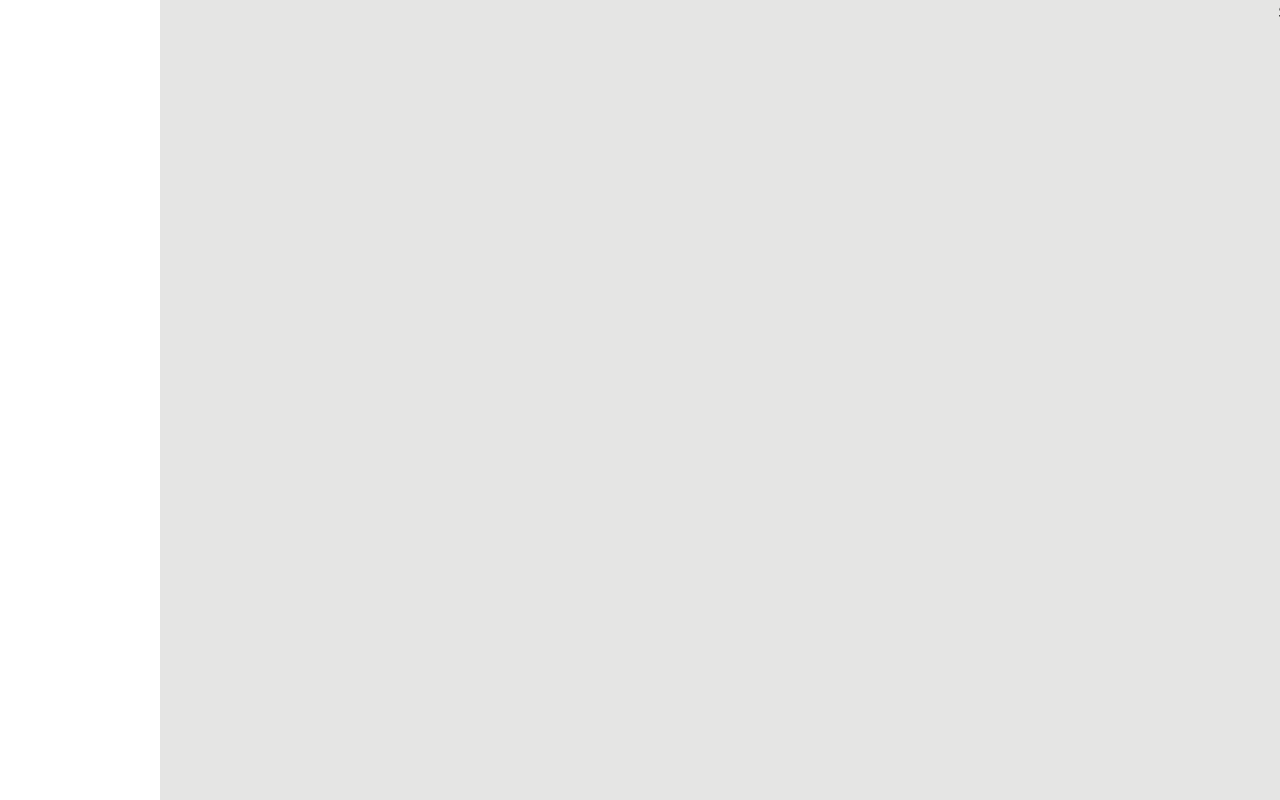
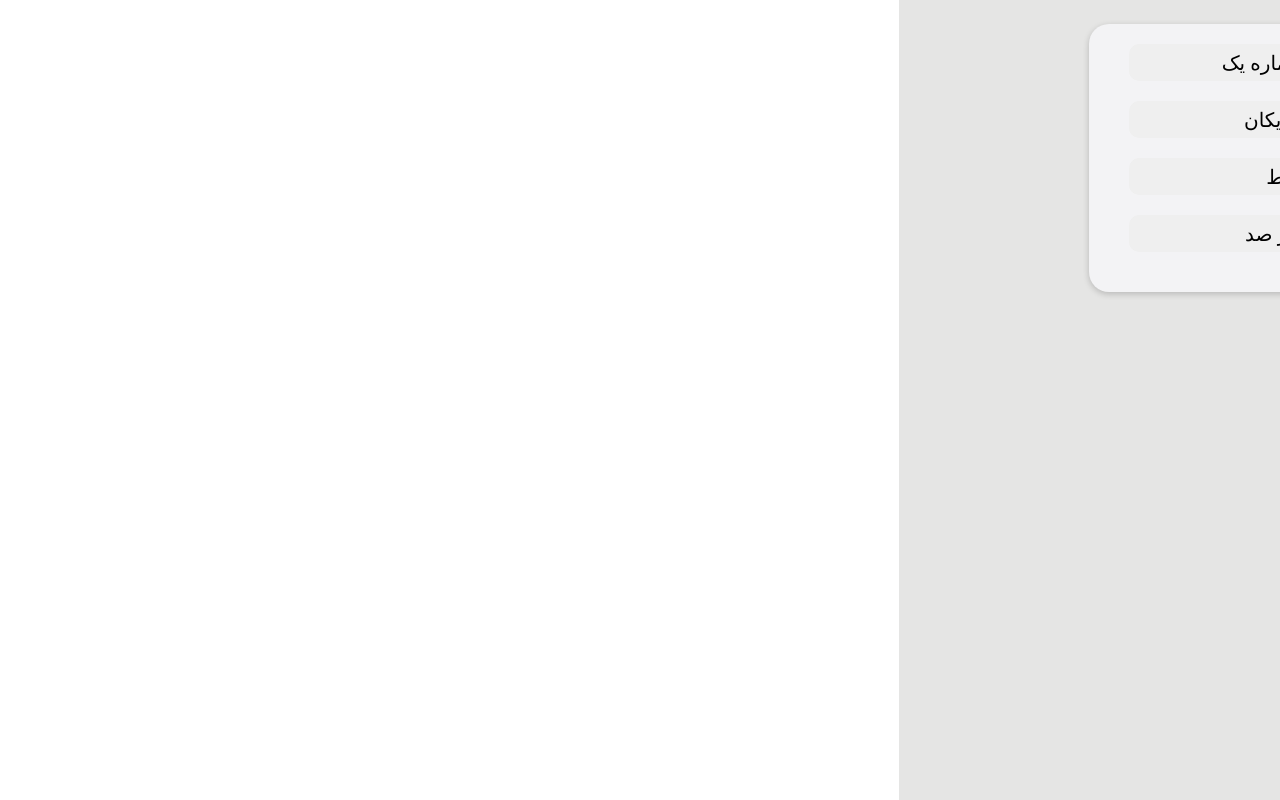
Before and after one commit to jedimahdi/i-shan, a Vue app: page /settings in a window 1280 px wide. Built offline with nearby package versions, Linux system fonts and the light colour scheme; what vue-apexcharts would draw is missing.

Commit message:
working on settings page

```diff
--- a/src/components/CustomSelect/CustomSelect.vue
+++ b/src/components/CustomSelect/CustomSelect.vue
@@ -1,30 +1,75 @@
 <template>
-  <div class="custom-select">
-    <select name="course" id="course-select">
+  <div
+    class="custom-select"
+    v-bind:class="{ center }"
+    v-bind:style="{ width: getWidth }"
+  >
+    <select
+      name="course"
+      id="course-select"
+      :style="{ paddingRight: getPadding, height: getHeight }"
+    >
       <slot></slot>
     </select>
-    <span class="lnr lnr-chevron-down-circle"></span>
+    <span
+      class="lnr lnr-chevron-down-circle"
+      :style="{ top: getIconPosition }"
+    ></span>
   </div>
 </template>
 
 <script>
 export default {
-  name: "CustomSelect"
+  name: "CustomSelect",
+  props: {
+    center: {
+      type: Boolean,
+      default: false
+    },
+    width: {
+      type: Number,
+      default: 200
+    },
+    height: {
+      type: Number,
+      default: 50
+    },
+    iconPosition: {
+      type: Number,
+      default: 3
+    }
+  },
+  computed: {
+    getWidth() {
+      return this.width + "px";
+    },
+    getHeight() {
+      return this.height + "px";
+    },
+    getIconPosition() {
+      return this.iconPosition + "px";
+    },
+    getPadding() {
+      const pad = this.width / 5;
+      return pad + "px";
+    }
+  }
 };
 </script>
 
 <style scoped>
 .custom-select {
   position: relative;
+}
+
+.center {
   margin: auto;
 }
 
 #course-select {
   border-radius: 10px;
   border: 0;
-  padding: 10px;
-  padding-right: 100px;
-  width: 400px;
+  width: 100%;
   height: 50px;
   -webkit-appearance: none;
   -moz-appearance: none;
@@ -40,7 +85,6 @@ export default {
   padding: 12px 8px;
   position: absolute;
   left: 10px;
-  top: 3px;
   z-index: 1;
   text-align: center;
   width: 10%;
--- /dev/null
+++ b/src/components/SettingsOption/SettingsOption.vue
@@ -0,0 +1,38 @@
+<template>
+  <div class="option">
+    <label><slot></slot></label>
+    <CustomSelect
+      v-bind:width="250"
+      v-bind:height="37"
+      v-bind:icon-position="-3"
+      class="option-select"
+    >
+      <slot name="options"></slot>
+    </CustomSelect>
+  </div>
+</template>
+
+<script>
+import CustomSelect from "../CustomSelect/CustomSelect";
+export default {
+  name: "Option",
+  components: {
+    CustomSelect
+  }
+};
+</script>
+
+<style scoped>
+.option {
+  display: flex;
+  justify-content: space-between;
+  margin-bottom: 20px;
+}
+
+.option label {
+  font-size: 24px;
+}
+
+.option-select {
+}
+</style>
--- a/src/views/Marks.vue
+++ b/src/views/Marks.vue
@@ -2,7 +2,7 @@
   <div class="marks">
     <Box class="select-course">
       <label class="box-title">انتخاب دوره</label>
-      <CustomSelect>
+      <CustomSelect v-bind:center="true" v-bind:width="400">
         <option value="">یک دوره را انتخاب کنید</option>
         <option value="">دوره انیمیشن سینمایی</option>
       </CustomSelect>
--- a/src/views/Settings.vue
+++ b/src/views/Settings.vue
@@ -1,13 +1,53 @@
 <template>
   <div class="settings">
-    Settings
+    <div class="setting-group">
+      <h4>تنظیمات ضاهر</h4>
+      <Box>
+        <SettingsOption>
+          رنگ بندی
+          <template v-slot:options>
+            <option value="">تم شماره یک</option>
+          </template>
+        </SettingsOption>
+        <SettingsOption>
+          فونت
+          <template v-slot:options>
+            <option value="">ایران یکان</option>
+          </template>
+        </SettingsOption>
+        <SettingsOption>
+          اندازه فونت
+          <template v-slot:options>
+            <option value="">متوسط</option>
+          </template>
+        </SettingsOption>
+        <SettingsOption>
+          زوم صفحه
+          <template v-slot:options>
+            <option value="">صد در صد</option>
+          </template>
+        </SettingsOption>
+      </Box>
+    </div>
   </div>
 </template>
 
 <script>
+import Box from "../components/Box/Box";
+import SettingsOption from "../components/SettingsOption/SettingsOption";
+
 export default {
-  name: "Settings"
+  name: "Settings",
+  components: {
+    Box,
+    SettingsOption
+  }
 };
 </script>
 
-<style scoped></style>
+<style scoped>
+.settings {
+  width: 800px;
+  margin: auto;
+}
+</style>
```
